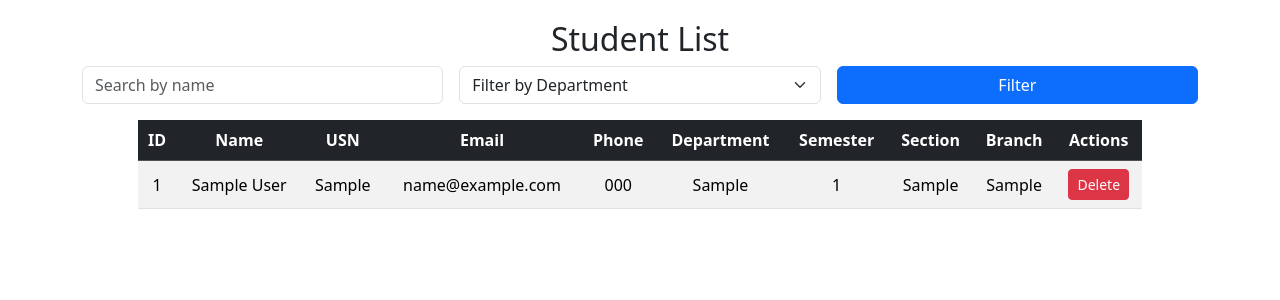
After one commit to Thameem-20/pacecouncelling.in, a PHP site: page /listDeleteRecords.php in a window 1280 px wide. The commit adds this page. Shown: the top 300 px of the page. Run offline with PHP 8.4, Linux system fonts and the light colour scheme; tables that the repository leaves empty hold one stand-in row (values such as "Sample post").

Commit message:
updated faculty

```diff
--- /dev/null
+++ b/listDeleteRecords.php
@@ -0,0 +1,134 @@
+<?php
+include("./config.php");
+
+// Handle delete request
+if (isset($_GET['delete_id'])) {
+    $delete_id = $_GET['delete_id'];
+    $delete_sql = "DELETE FROM student_details WHERE id = ?";
+    $stmt = $conn->prepare($delete_sql);
+    $stmt->bind_param("i", $delete_id);
+    if ($stmt->execute()) {
+        echo "<script>alert('Student record deleted successfully!');</script>";
+        echo "<script>window.location.href = 'listDeleteRecords.php';</script>"; // Redirect to the same page after deletion
+    } else {
+        echo "<script>alert('Failed to delete record.');</script>";
+    }
+    $stmt->close();
+}
+
+// Fetch filter and search values
+$search = isset($_GET['search']) ? $_GET['search'] : '';
+$department = isset($_GET['department']) ? $_GET['department'] : '';
+
+// Query to fetch departments for the dropdown
+$dept_sql = "SELECT DISTINCT department FROM student_details";
+$dept_result = $conn->query($dept_sql);
+
+// Query to fetch student records with optional filtering and searching
+$sql = "SELECT * FROM student_details WHERE (name LIKE ? OR ? = '') AND (department = ? OR ? = '')";
+$stmt = $conn->prepare($sql);
+$search_term = '%' . $search . '%';
+$stmt->bind_param("ssss", $search_term, $search, $department, $department);
+$stmt->execute();
+$result = $stmt->get_result();
+?>
+
+<!DOCTYPE html>
+<html lang="en">
+<head>
+    <meta charset="UTF-8">
+    <meta name="viewport" content="width=device-width, initial-scale=1.0">
+    <title>Student List</title>
+    <link href="https://cdn.jsdelivr.net/npm/bootstrap@5.3.0-alpha1/dist/css/bootstrap.min.css" rel="stylesheet">
+    <style>
+        .container {
+            margin-top: 20px;
+        }
+        .table-container {
+            max-width: 90%;
+            margin: 0 auto;
+        }
+        .table th, .table td {
+            text-align: center;
+            vertical-align: middle;
+        }
+    </style>
+</head>
+<body>
+
+<div class="container">
+    <h2 class="text-center">Student List</h2>
+
+    <!-- Filter and Search Form -->
+    <form class="row g-3 mb-3" method="GET" action="">
+        <div class="col-md-4">
+            <input type="text" name="search" class="form-control" placeholder="Search by name" value="<?php echo htmlspecialchars($search); ?>">
+        </div>
+        <div class="col-md-4">
+            <select name="department" class="form-select">
+                <option value="">Filter by Department</option>
+                <?php while ($dept_row = $dept_result->fetch_assoc()): ?>
+                    <option value="<?php echo $dept_row['department']; ?>" <?php echo ($department == $dept_row['department']) ? 'selected' : ''; ?>>
+                        <?php echo $dept_row['department']; ?>
+                    </option>
+                <?php endwhile; ?>
+            </select>
+        </div>
+        <div class="col-md-4">
+            <button type="submit" class="btn btn-primary w-100">Filter</button>
+        </div>
+    </form>
+
+    <div class="table-container">
+        <table class="table table-striped table-hover">
+            <thead class="table-dark">
+                <tr>
+                    <th>ID</th>
+                    <th>Name</th>
+                    <th>USN</th>
+                    <th>Email</th>
+                    <th>Phone</th>
+                    <th>Department</th>
+                    <th>Semester</th>
+                    <th>Section</th>
+                    <th>Branch</th>
+                    <th>Actions</th>
+                </tr>
+            </thead>
+            <tbody>
+                <?php if ($result->num_rows > 0): ?>
+                    <?php while ($row = $result->fetch_assoc()): ?>
+                        <tr>
+                            <td><?php echo htmlspecialchars($row['id']); ?></td>
+                            <td><?php echo htmlspecialchars($row['name']); ?></td>
+                            <td><?php echo htmlspecialchars($row['usn']); ?></td>
+                            <td><?php echo htmlspecialchars($row['email']); ?></td>
+                            <td><?php echo htmlspecialchars($row['phone']); ?></td>
+                            <td><?php echo htmlspecialchars($row['department']); ?></td>
+                            <td><?php echo htmlspecialchars($row['semester']); ?></td>
+                            <td><?php echo htmlspecialchars($row['section']); ?></td>
+                            <td><?php echo htmlspecialchars($row['branch']); ?></td>
+                            <td>
+                                <a href="?delete_id=<?php echo $row['id']; ?>"
+                                   onclick="return confirm('Are you sure you want to delete this student?');"
+                                   class="btn btn-danger btn-sm">Delete</a>
+                            </td>
+                        </tr>
+                    <?php endwhile; ?>
+                <?php else: ?>
+                    <tr>
+                        <td colspan="10" class="text-center">No students found.</td>
+                    </tr>
+                <?php endif; ?>
+            </tbody>
+        </table>
+    </div>
+</div>
+
+<script src="https://cdn.jsdelivr.net/npm/bootstrap@5.3.0-alpha1/dist/js/bootstrap.bundle.min.js"></script>
+</body>
+</html>
+
+<?php
+$conn->close();
+?>
--- a/login.php
+++ b/login.php
@@ -23,6 +23,7 @@ if ($_SERVER["REQUEST_METHOD"] == "POST") {
                 $_SESSION['email'] = $email;
                 $_SESSION['user_type'] = $user_type;
                 $_SESSION['Full_Name'] = $full_name;
+
                 header("Location: ./index.php");
                 $error = "success";
                 exit();
@@ -101,7 +102,6 @@ if ($_SERVER["REQUEST_METHOD"] == "POST") {
             </div>
             <button type="submit" class="btn btn-outline-light">Login </button>
         </form><br>
-        <p>Don't have an account? <a href="" class="a2">Sign up!</a></p>
     </div>
     <script src="https://cdn.jsdelivr.net/npm/bootstrap@5.3.3/dist/js/bootstrap.bundle.min.js" integrity="sha384-YvpcrYf0tY3lHB60NNkmXc5s9fDVZLESaAA55NDzOxhy9GkcIdslK1eN7N6jIeHz" crossorigin="anonymous"></script>
 </body>
--- a/query.sql
+++ b/query.sql
@@ -79,3 +79,6 @@ CREATE TABLE remarks (
     updated_at TIMESTAMP DEFAULT CURRENT_TIMESTAMP ON UPDATE CURRENT_TIMESTAMP,
     FOREIGN KEY (usn) REFERENCES student_details(usn) ON DELETE CASCADE ON UPDATE CASCADE
 );
+
+
+ALTER TABLE `student_details` ADD `faculty` VARCHAR(100) NULL DEFAULT NULL AFTER `branch`;
--- a/remarks.php
+++ b/remarks.php
@@ -77,7 +77,7 @@ $remarks_result = $conn->query($remarks_sql);
                 <div class="card mb-4 border-0 shadow-sm">
                     <div class="card-body">
                         <h5 class="card-title text-primary"><?php echo htmlspecialchars($row['title']); ?></h5>
-                        <p class="mb-3"><strong>Description:</strong><br> <?php echo htmlspecialchars($row['description']); ?></p>
+                        <p class="mb-3"><strong>Answer:</strong><br> <?php echo htmlspecialchars($row['description']); ?></p>
                         <p><strong>Remark:</strong><br> <?php echo htmlspecialchars($row['remark']); ?></p>
                         <p class="text-muted mb-2"><strong>During Semester:</strong> <?php echo htmlspecialchars($row['semester']); ?></p>
 
@@ -115,11 +115,11 @@ $remarks_result = $conn->query($remarks_sql);
                                 </select>
                             </div>
                             <div class="form-group">
-                                <label for="title">Title:</label>
+                                <label for="title">Question:</label>
                                 <input type="text" id="title" name="title" class="form-control" required>
                             </div>
                             <div class="form-group">
-                                <label for="description">Description:</label>
+                                <label for="description">Answer:</label>
                                 <textarea id="description" name="description" rows="3" class="form-control" required></textarea>
                             </div>
                             <div class="form-group">
```
Also changed, not shown: accessDenied.html (added, +75 -0 lines), add_student.php (+33 -49 lines), batch_departments.php (+28 -6 lines), department_students.php (+14 -3 lines), index.php (+15 -3 lines), signup.php (+4 -3 lines), images/image.png (added).
